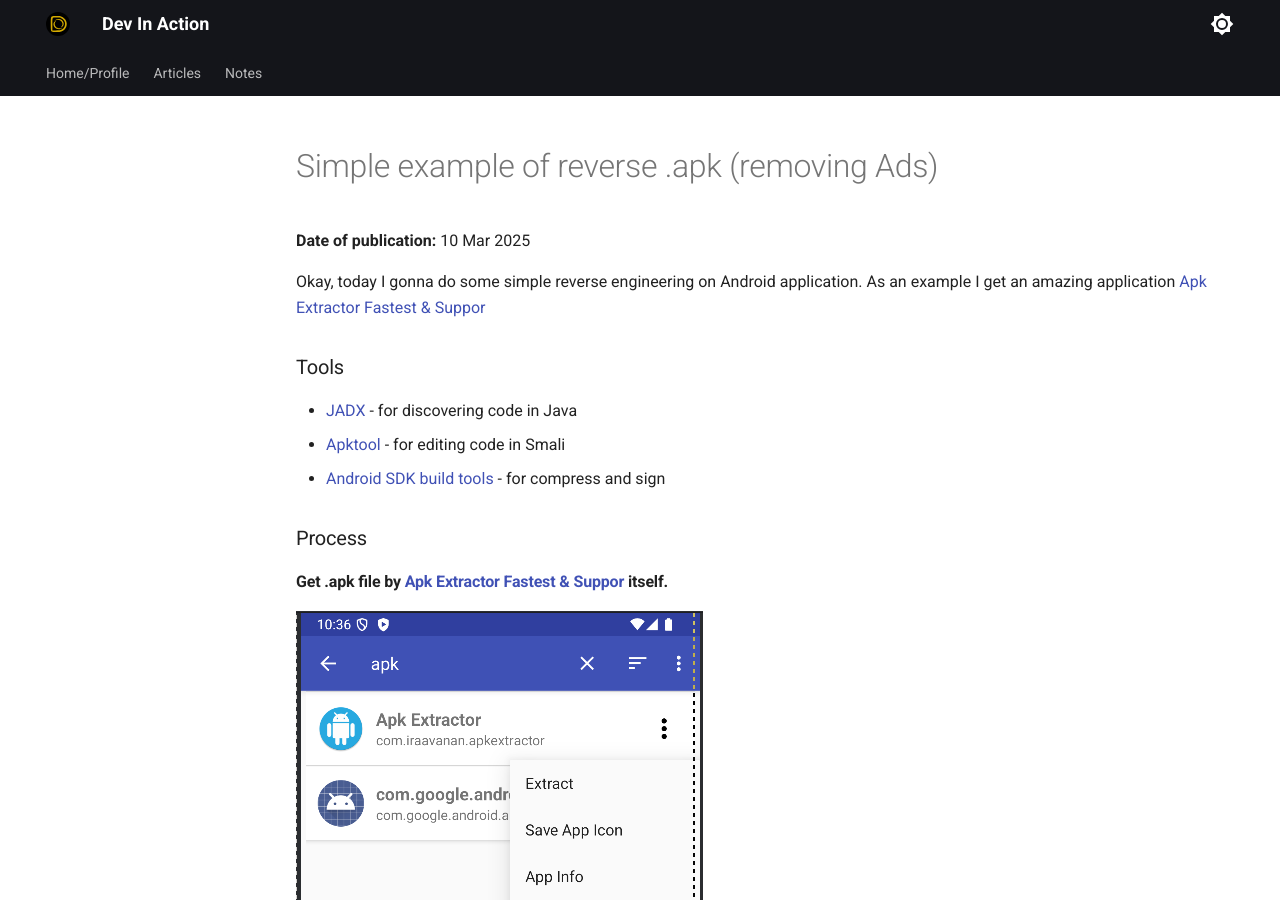
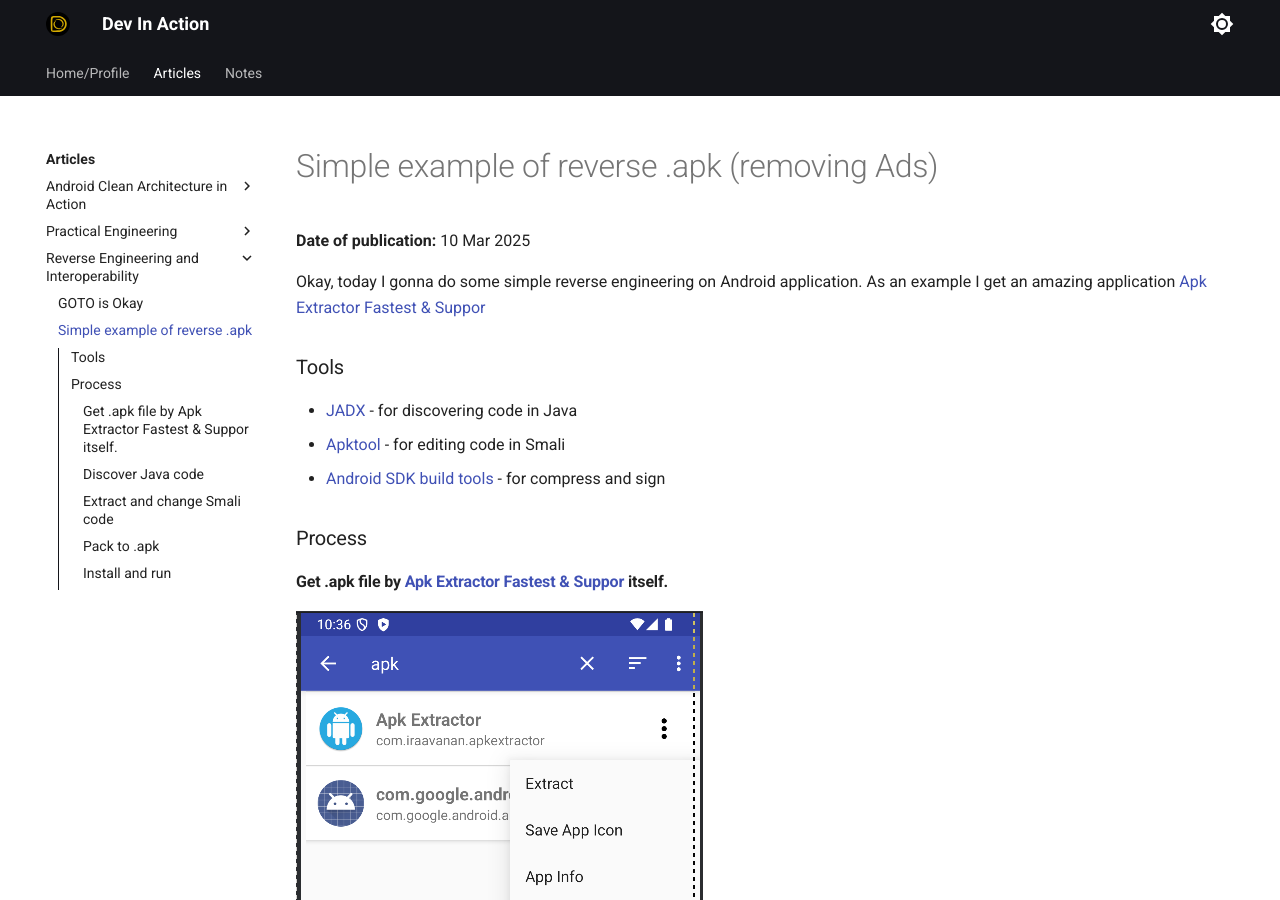
Before and after one commit to MarDSoul/dev-in-action, an MkDocs documentation site: the page built from docs/articles/reverse/reverse-basic-example.md, in a window 1280 px wide and 900 px high. Built offline with MkDocs 1.6.1 and Material for MkDocs 9.7.7, drawn with Linux system fonts in a browser that asks for light colours.

```diff
--- a/mkdocs.yml
+++ b/mkdocs.yml
@@ -35,18 +35,22 @@ nav:
     - Articles:
         - Overview:  articles/index.md
         - Android Clean Architecture in Action:
-            - Intro (Part 1). Example with independent features: articles/arch-principles/android-ca-independent-features.md
-            - Going ahead (Part 2). Example with complex navigation: articles/arch-principles/android-ca-complex-navigation.md
-            - More about CA (Part 3). Example with cross-cutting features: articles/arch-principles/android-ca-cross-cutting-features.md
-        - Save money on image loading with Coil: articles/coil-coroutines-payment.md
-        - Hilt for beginners: articles/hilt-for-beginners.md
-        - Integration Unity AR to Compose: articles/unity-ar-integration-compose.md
-        - Implementing Chaos-Proof Custom Typography in Compose: articles/compose-custom-typography-system.md
-        - Using MockK library in Jetpack Compose Preview: articles/using-mockk-preview.md
-        - Simple example of reverse .apk: articles/reverse-basic-example.md
-        - Sharing data between ViewModels: articles/sharing-data-between-viewmodels.md
+          - Intro (Part 1). Example with independent features: articles/arch-principles/android-ca-independent-features.md
+          - Going ahead (Part 2). Example with complex navigation: articles/arch-principles/android-ca-complex-navigation.md
+          - More about CA (Part 3). Example with cross-cutting features: articles/arch-principles/android-ca-cross-cutting-features.md
+        - Practical Engineering:
+          - Save money on image loading with Coil: articles/coil-coroutines-payment.md
+          - Hilt for beginners: articles/hilt-for-beginners.md
+          - Integration Unity AR to Compose: articles/unity-ar-integration-compose.md
+          - Implementing Chaos-Proof Custom Typography in Compose: articles/compose-custom-typography-system.md
+          - Using MockK library in Jetpack Compose Preview: articles/using-mockk-preview.md
+          - Sharing data between ViewModels: articles/sharing-data-between-viewmodels.md
+        - Reverse Engineering and Interoperability:
+          - GOTO is Okay: articles/reverse/goto-is-okay.md
+          - Simple example of reverse .apk: articles/reverse/reverse-basic-example.md
     - Notes:
         - Overview: notes/index.md
+        - Script Gradle auto-clean: notes/cron-gradle-autoclean.md
         - Coroutines Auto-cancel pattern: notes/coroutines-auto-cancel-pattern.md
         - Flexible Enums via Inline classes: notes/flexible-enums-inline-class.md
 
```
Also changed, not shown: docs/notes/cron-gradle-autoclean.md (added, +59 -0 lines).
